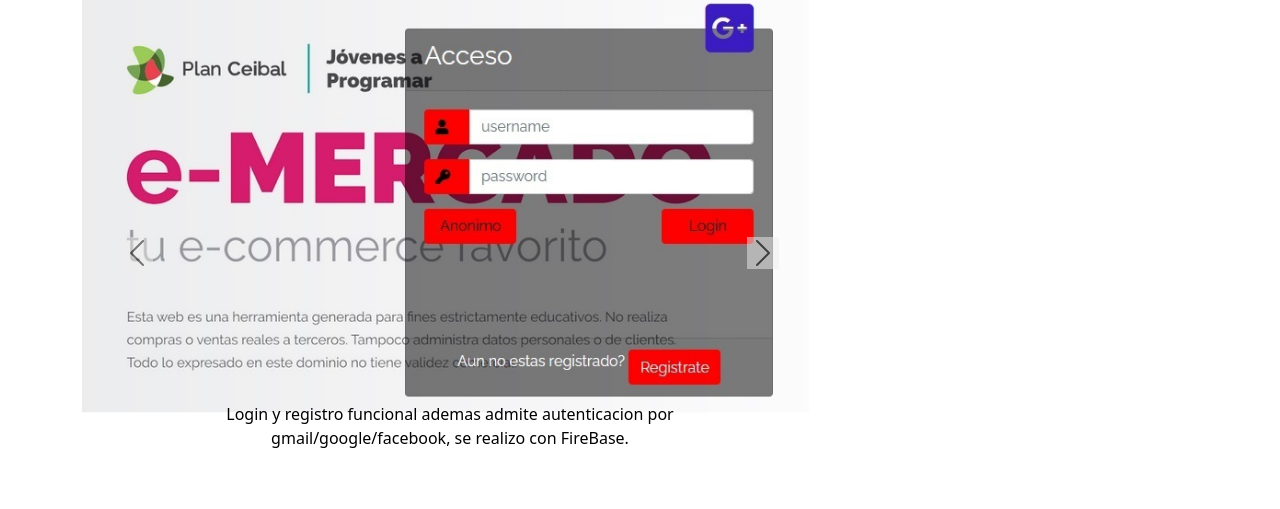
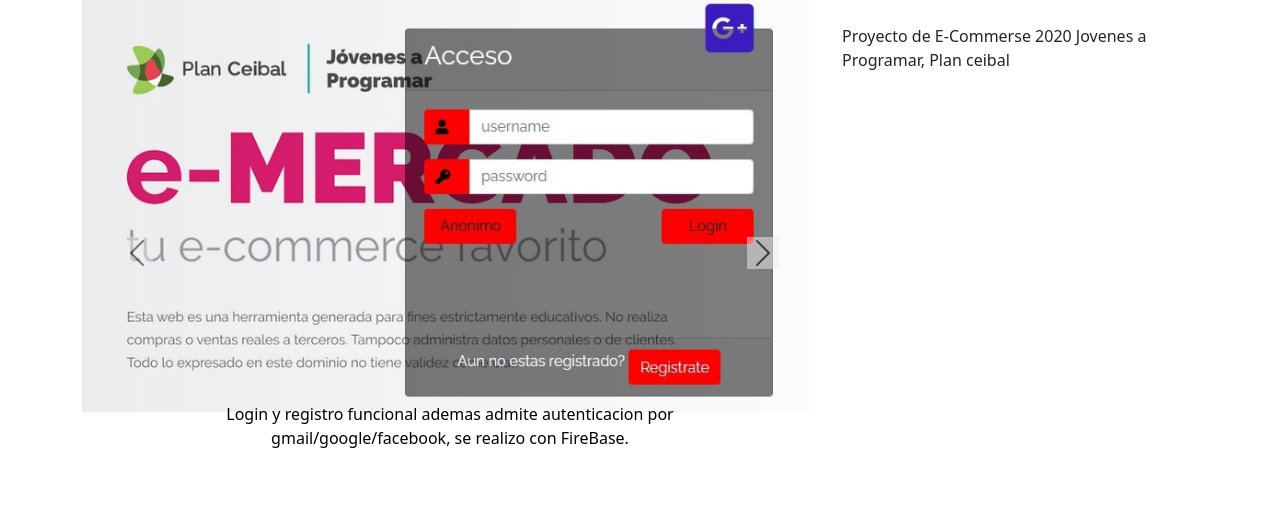
Before and after one commit to agustinifd/AmigoDelAge, a website: page Desarrollo.html in a window 1280 px wide. Drawn offline with nearby package versions, Linux system fonts and the light colour scheme.

Commit message:
Update Desarrollo.html

```diff
--- a/Desarrollo.html
+++ b/Desarrollo.html
@@ -36,7 +36,7 @@
                   <span class="visually-hidden">Next</span>
                 </a>
               </div></div>
-              <div class="col-sm-4"></div>
+              <div class="col-sm-4"><br>Proyecto de E-Commerse 2020 Jovenes a Programar, Plan ceibal</div>
             </div>
           </div>
 
```
